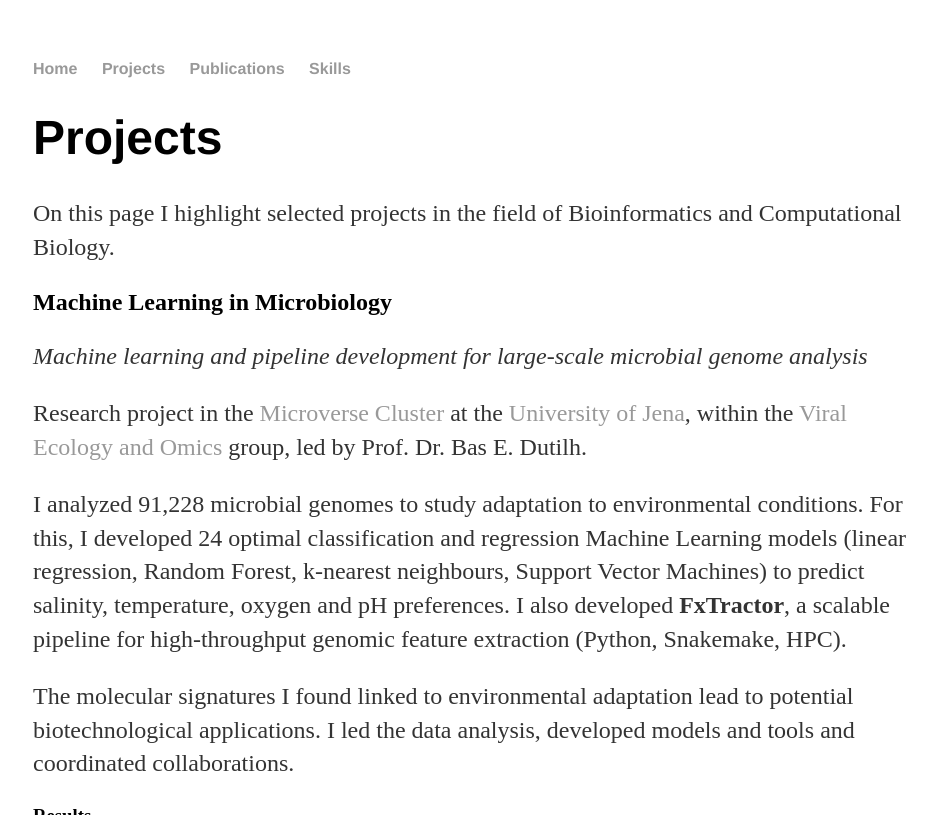
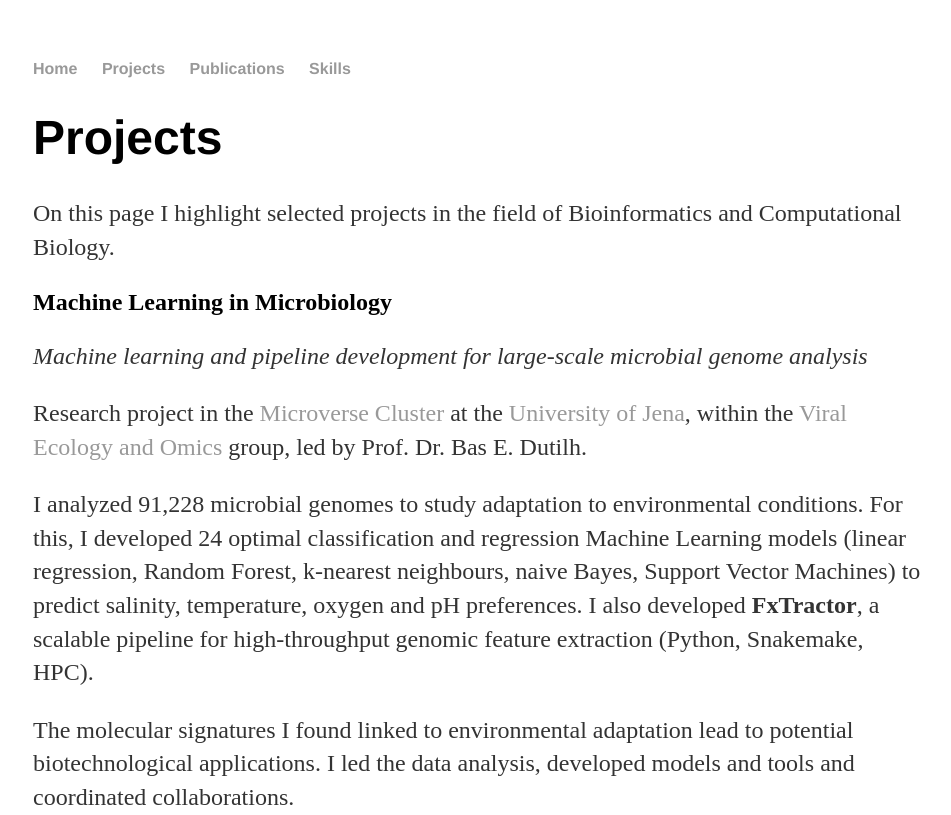
Before and after one commit to waltercostamb/waltercostamb.github.io, a Jekyll site: the page built from about/index.html, in a window 1280 px wide and 900 px high, cut to the strip 0-815 px from the top of the window. Shown: the whole strip, without its empty margins (159-1110 px from the left). Built offline with Jekyll 4.4.1, drawn with Linux system fonts in a browser that asks for light colours.

Commit message:
Update index.html

```diff
--- a/about/index.html
+++ b/about/index.html
@@ -18,7 +18,7 @@
 
 <p>
 I analyzed 91,228 microbial genomes to study adaptation to environmental conditions. For this, I developed 24 optimal classification and regression
-Machine Learning models (linear regression, Random Forest, k-nearest neighbours, Support Vector Machines) to predict salinity, temperature, oxygen and pH preferences.
+Machine Learning models (linear regression, Random Forest, k-nearest neighbours, naive Bayes, Support Vector Machines) to predict salinity, temperature, oxygen and pH preferences.
 I also developed <strong>FxTractor</strong>, a scalable pipeline for high-throughput genomic feature extraction (Python, Snakemake, HPC).
 </p>
 
@@ -26,6 +26,9 @@
 The molecular signatures I found linked to environmental adaptation lead to potential biotechnological applications.
 I led the data analysis, developed models and tools and coordinated collaborations.
 </p>
+
+<p><img border="0" src="https://github.com/waltercostamb/waltercostamb.github.io/tree/master/figures/shap_beeswarm_Salinity_GFs_LR-02092025_presence_positive_web.png?raw=true" width="300" /></p>
+
 
 <h3>Results</h3>
 
@@ -72,7 +75,6 @@
 		the visual scheme below and follow my tutorial to start your own
 		<a href="https://github.com/waltercostamb/Lab-Book"> Lab Book</a> in Latex.</p>
 
-	<p><img border="0" src="https://github.com/waltercostamb/Lab-Book/blob/master/organization-framework.jpg?raw=true" width="700" /></p>
 
 
 
```
